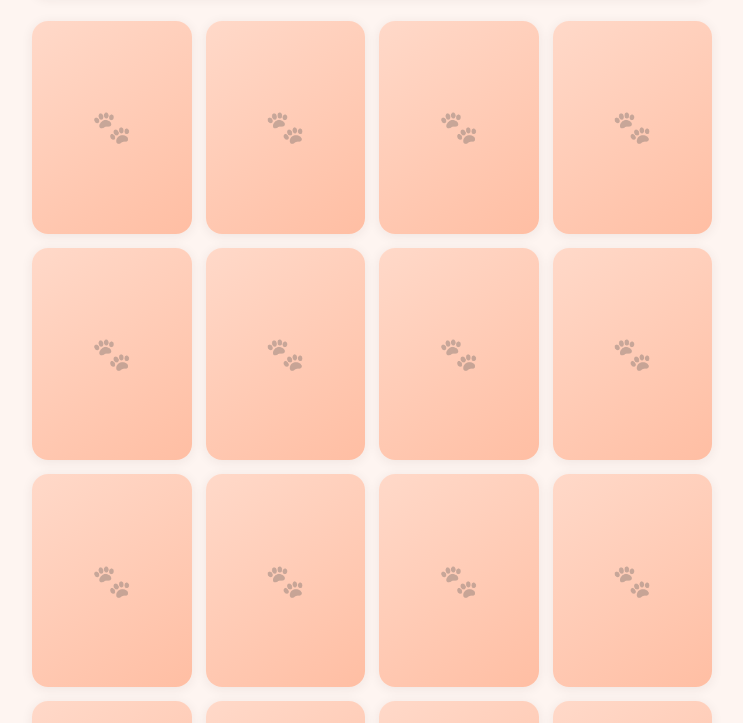
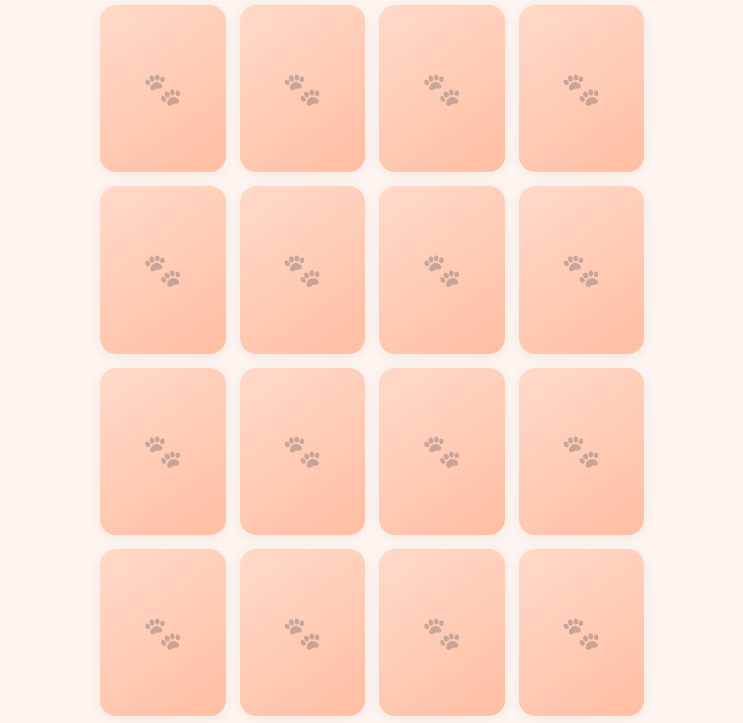
Before and after one commit to direktor3092/memory-game, a website built with Vite: page index.html in a window 1280 px wide. Shown: the part 153-876 px from the top of the page, without its empty margins (268-1011 px from the left). Built offline with nearby package versions, Linux system fonts and the light colour scheme.

Commit message:
style: constrain board width to fit viewport

```diff
--- a/src/styles/main.css
+++ b/src/styles/main.css
@@ -34,10 +34,10 @@ body {
   max-width: 45rem;
   /* 720px */
   margin: 0 auto;
-  padding: 2rem 1.25rem 3rem;
+padding: 1.5rem 1.25rem 2rem;
   display: flex;
   flex-direction: column;
-  gap: 1.5rem;
+gap: 1.25rem;
 }
 
 /* ---------- Хедер ---------- */
@@ -148,6 +148,9 @@ body {
   display: grid;
   grid-template-columns: repeat(4, 1fr);
   gap: 0.875rem;
+  width: 100%;
+  max-width: 34rem;
+  margin: 0 auto;
 }
 
 /* ---------- Карточка ---------- */
```
